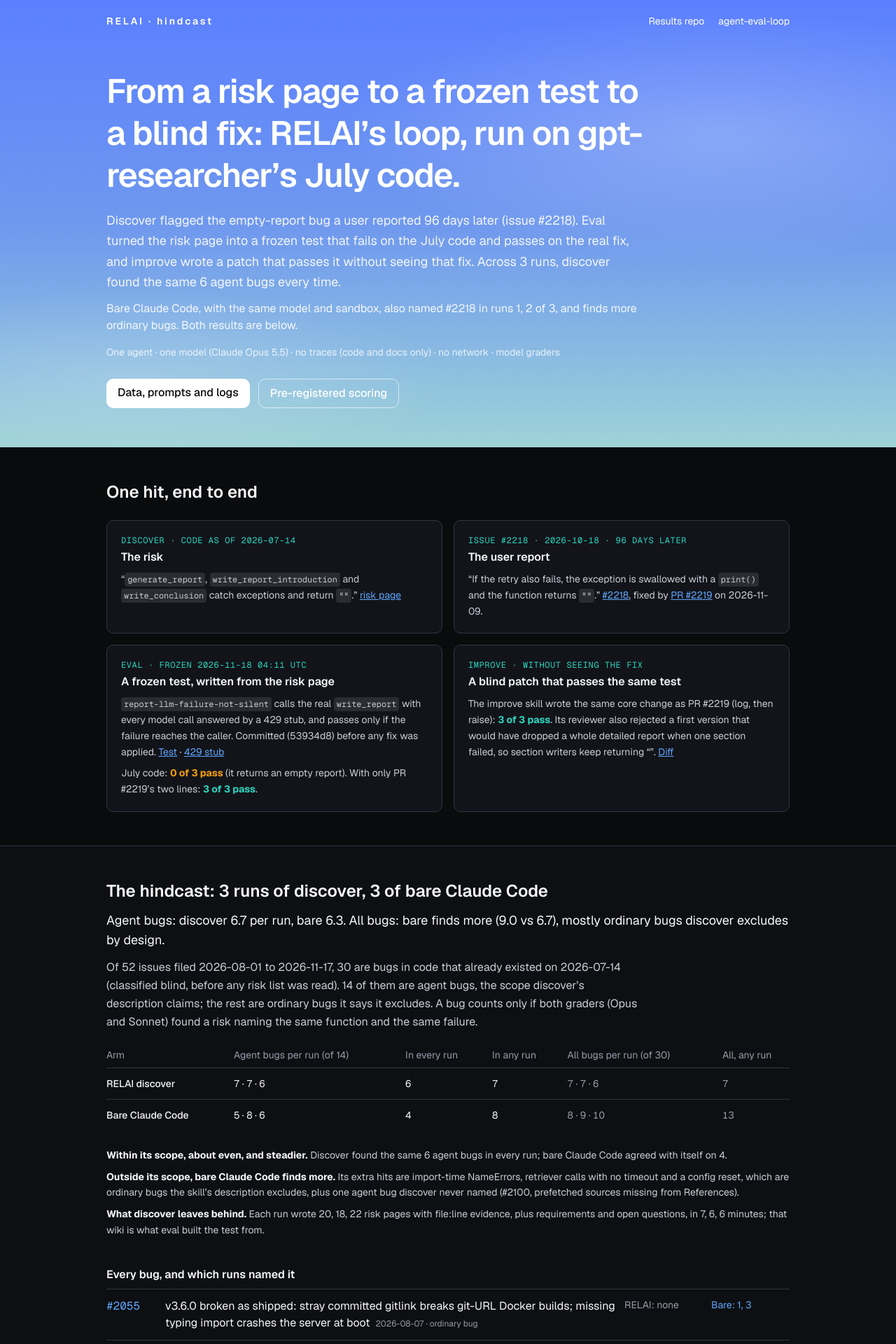
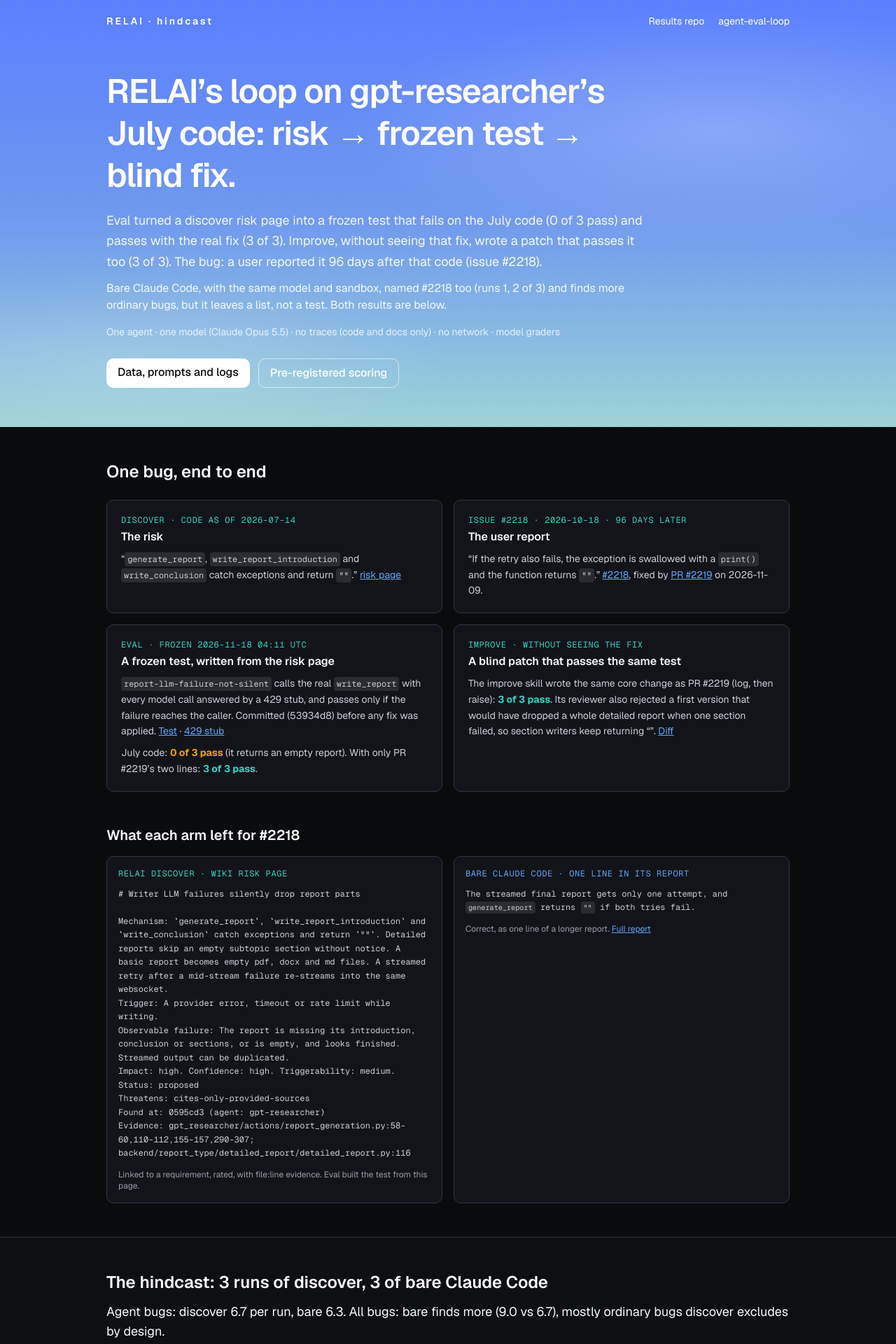
Before and after one commit to cherylaurelia/relai-demo, a Next.js app: page / in a window 1280 px wide. Shown: the top 1920 px of the page at 70% size. Built offline with nearby package versions, Linux system fonts and the light colour scheme.

Commit message:
Short H1, artifact comparison, agent bugs first

```diff
--- a/app/page.tsx
+++ b/app/page.tsx
@@ -15,6 +15,9 @@ interface Loop {
   frozenAt: string;
   frozenCommit: string;
   trials: { snapshot: number[]; withPr2219: number[]; relaiImprove: number[] };
+  riskPageExcerpt: string;
+  controlLine: string;
+  controlRun: string;
 }
 
 interface Hindcast {
@@ -44,6 +47,8 @@ const controlScoped = summarize(data.runs, "control", true);
 const relaiAll = summarize(data.runs, "relai", false);
 const controlAll = summarize(data.runs, "control", false);
 const controlCaught2218 = runsThatCaught(data.runs, "control", loop.issue);
+const agentBugs = data.bugs.filter((bug) => bug.scope === "agent");
+const ordinaryBugs = data.bugs.filter((bug) => bug.scope === "ordinary");
 
 function passed(trials: number[]): string {
   return `${trials.filter((score) => score === 1).length} of ${trials.length}`;
@@ -133,17 +138,17 @@ export default function Page() {
         </nav>
         <div className="mx-auto max-w-5xl px-6 pb-14 pt-10">
           <h1 className="max-w-3xl text-4xl font-semibold leading-tight tracking-tight sm:text-5xl">
-            From a risk page to a frozen test to a blind fix: RELAI’s loop, run on gpt-researcher’s July code.
+            RELAI’s loop on gpt-researcher’s July code: risk → frozen test → blind fix.
           </h1>
           <p className="mt-5 max-w-3xl text-lg leading-relaxed text-white/90">
-            Discover flagged the empty-report bug a user reported {lead} days later (issue #{loop.issue}). Eval turned the risk
-            page into a frozen test that fails on the July code and passes on the real fix, and improve wrote a patch that passes
-            it without seeing that fix. Across 3 runs, discover found the same {relaiScoped.inEveryRun.length} agent bugs every
-            time.
+            Eval turned a discover risk page into a frozen test that fails on the July code ({passed(loop.trials.snapshot)} pass)
+            and passes with the real fix ({passed(loop.trials.withPr2219)}). Improve, without seeing that fix, wrote a patch that
+            passes it too ({passed(loop.trials.relaiImprove)}). The bug: a user reported it {lead} days after that code (issue
+            #{loop.issue}).
           </p>
           <p className="mt-3 max-w-3xl text-white/90">
-            Bare Claude Code, with the same model and sandbox, also named #{loop.issue} in runs {controlCaught2218} of 3, and
-            finds more ordinary bugs. Both results are below.
+            Bare Claude Code, with the same model and sandbox, named #{loop.issue} too (runs {controlCaught2218} of 3) and finds
+            more ordinary bugs, but it leaves a list, not a test. Both results are below.
           </p>
           <p className="mt-4 text-sm text-white/80">
             One agent · one model (Claude Opus 5.5) · no traces (code and docs only) · no network · model graders
@@ -156,7 +161,7 @@ export default function Page() {
       </header>
 
       <section className="mx-auto max-w-5xl px-6 py-12" aria-labelledby="loop">
-        <h2 id="loop" className="text-2xl font-semibold">One hit, end to end</h2>
+        <h2 id="loop" className="text-2xl font-semibold">One bug, end to end</h2>
         <ol className="mt-6 grid gap-4 md:grid-cols-2">
           <Step label={`discover · code as of ${loop.snapshotDate}`} title="The risk">
             “<Inline text={loop.riskQuote} />” <a href={`${BLOB}/${loop.riskPage}`} className="text-sky underline">risk page</a>
@@ -186,6 +191,26 @@ export default function Page() {
             </p>
           </Step>
         </ol>
+      </section>
+
+      <section className="mx-auto max-w-5xl px-6 pb-12" aria-labelledby="artifact">
+        <h2 id="artifact" className="text-xl font-semibold">What each arm left for #{loop.issue}</h2>
+        <div className="mt-4 grid gap-4 md:grid-cols-2">
+          <figure className="rounded-[10px] border border-line bg-panel p-4">
+            <figcaption className="font-mono text-xs uppercase tracking-wider text-teal">RELAI discover · wiki risk page</figcaption>
+            <pre className="mt-3 whitespace-pre-wrap font-mono text-xs leading-relaxed text-soft">{loop.riskPageExcerpt}</pre>
+            <p className="mt-3 text-xs text-muted">Linked to a requirement, rated, with file:line evidence. Eval built the test from this page.</p>
+          </figure>
+          <figure className="rounded-[10px] border border-line bg-panel p-4">
+            <figcaption className="font-mono text-xs uppercase tracking-wider text-sky">Bare Claude Code · one line in its report</figcaption>
+            <p className="mt-3 font-mono text-xs leading-relaxed text-soft">
+              <Inline text={loop.controlLine} />
+            </p>
+            <p className="mt-3 text-xs text-muted">
+              Correct, as one line of a longer report. <a href={`${BLOB}/${loop.controlRun}`} className="text-sky underline">Full report</a>
+            </p>
+          </figure>
+        </div>
       </section>
 
       <section className="border-t border-line bg-panel/40" aria-labelledby="hindcast">
@@ -221,9 +246,9 @@ export default function Page() {
           </div>
           <ul className="mt-6 space-y-2 text-sm leading-relaxed text-soft">
             <li>
-              <strong className="text-ink">Within its scope, about even, and steadier.</strong> Discover found the same{" "}
+              <strong className="text-ink">Within its scope, about even, and repeatable.</strong> Discover found the same{" "}
               {relaiScoped.inEveryRun.length} agent bugs in every run; bare Claude Code agreed with itself on{" "}
-              {controlScoped.inEveryRun.length}.
+              {controlScoped.inEveryRun.length}. Frozen evals need a risk set that doesn’t change each time you ask.
             </li>
             <li>
               <strong className="text-ink">Outside its scope, bare Claude Code finds more.</strong> Its extra hits are import-time
@@ -237,12 +262,20 @@ export default function Page() {
             </li>
           </ul>
 
-          <h3 className="mt-10 font-semibold">Every bug, and which runs named it</h3>
+          <h3 className="mt-10 font-semibold">The {agentBugs.length} agent bugs, and which runs named them</h3>
           <ul className="mt-2">
-            {data.bugs.map((bug) => (
+            {agentBugs.map((bug) => (
               <BugRow key={bug.number} bug={bug} />
             ))}
           </ul>
+          <details className="mt-6">
+            <summary className="cursor-pointer font-semibold">The {ordinaryBugs.length} ordinary bugs (outside discover’s scope)</summary>
+            <ul className="mt-2">
+              {ordinaryBugs.map((bug) => (
+                <BugRow key={bug.number} bug={bug} />
+              ))}
+            </ul>
+          </details>
         </div>
       </section>
 
--- a/data/loop.json
+++ b/data/loop.json
@@ -11,8 +11,23 @@
   "frozenAt": "2026-11-18T04:11:07Z",
   "frozenCommit": "53934d8",
   "trials": {
-    "snapshot": [0, 0, 0],
-    "withPr2219": [1, 1, 1],
-    "relaiImprove": [1, 1, 1]
-  }
+    "snapshot": [
+      0,
+      0,
+      0
+    ],
+    "withPr2219": [
+      1,
+      1,
+      1
+    ],
+    "relaiImprove": [
+      1,
+      1,
+      1
+    ]
+  },
+  "riskPageExcerpt": "# Writer LLM failures silently drop report parts\n\nMechanism: `generate_report`, `write_report_introduction` and `write_conclusion` catch exceptions and return `\"\"`. Detailed reports skip an empty subtopic section without notice. A basic report becomes empty pdf, docx and md files. A streamed retry after a mid-stream failure re-streams into the same websocket.\nTrigger: A provider error, timeout or rate limit while writing.\nObservable failure: The report is missing its introduction, conclusion or sections, or is empty, and looks finished. Streamed output can be duplicated.\nImpact: high. Confidence: high. Triggerability: medium.\nStatus: proposed\nThreatens: cites-only-provided-sources\nFound at: 0595cd3 (agent: gpt-researcher)\nEvidence: gpt_researcher/actions/report_generation.py:58-60,110-112,155-157,290-307; backend/report_type/detailed_report/detailed_report.py:116",
+  "controlLine": "The streamed final report gets only one attempt, and `generate_report` returns `\"\"` if both tries fail.",
+  "controlRun": "bench/runs/ctrl-p1/final_answer.md"
 }
```
